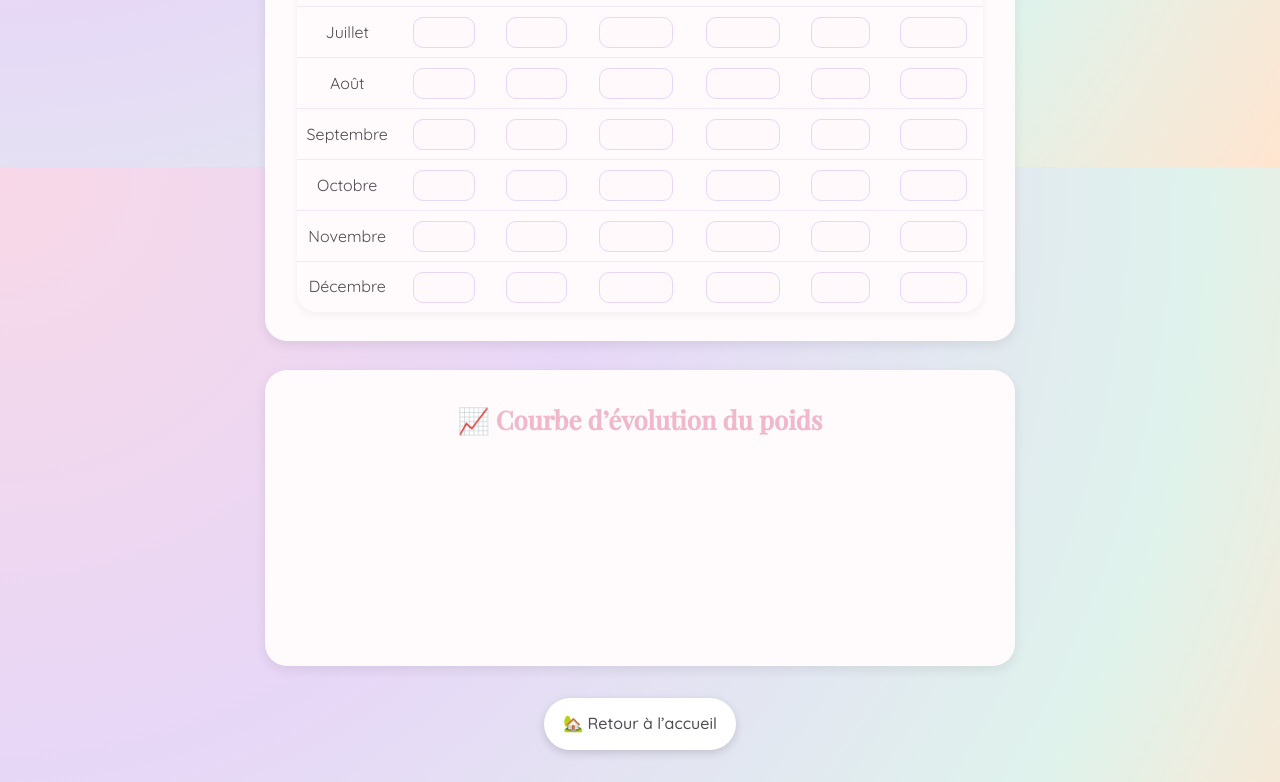
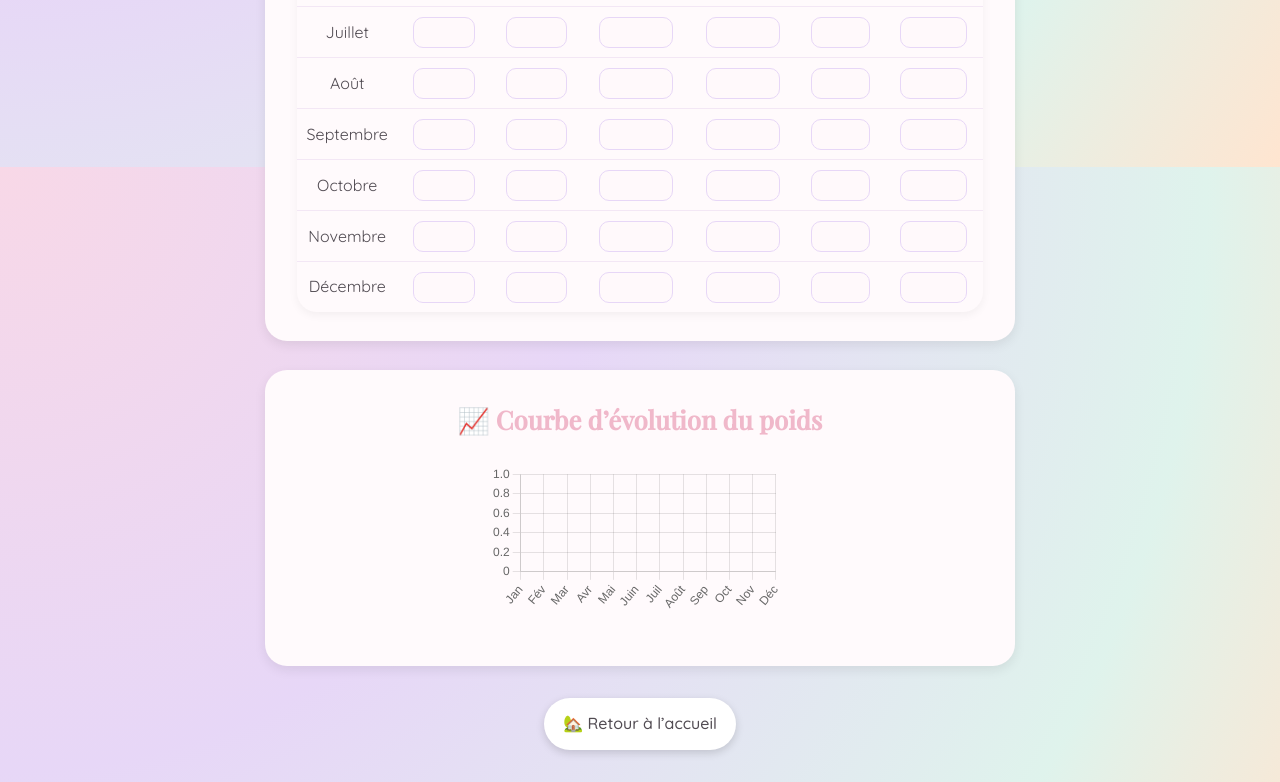
Before and after one commit to myriamortiz/thesafeplaceuniverse, a plain HTML site: page evolution.html in a window 1280 px wide. Shown: the part 633-1415 px from the top of the page. Drawn offline with nearby package versions, Linux system fonts and the light colour scheme.

Commit message:
Update evolution.html

```diff
--- a/evolution.html
+++ b/evolution.html
@@ -5,7 +5,6 @@
   <meta name="viewport" content="width=device-width, initial-scale=1.0">
   <title>📊 Évolution corporelle – The Safe Place Universe</title>
   <link rel="stylesheet" href="style-v2.css">
-  <script src="https://cdn.jsdelivr.net/npm/chart.js"></script>
 
   <style>
     /* 🎀 Harmonisation du tableau */
@@ -69,6 +68,9 @@
       margin-bottom: 1rem;
     }
   </style>
+
+  <!-- Charger Chart.js AVANT ton script -->
+  <script src="https://cdn.jsdelivr.net/npm/chart.js"></script>
 </head>
 
 <body>
@@ -122,23 +124,23 @@
     </nav>
   </main>
 
- <script src="https://cdn.jsdelivr.net/npm/chart.js"></script>
 
+  <!-- 🎀 SCRIPT FINAL 100% FONCTIONNEL -->
   <script>
     document.addEventListener("DOMContentLoaded", () => {
 
+      const chartCanvas = document.getElementById("weightChart");
+      let chart = null;
+
       const inputs = document.querySelectorAll("#progressTable input");
-  const chartCtx = document.getElementById("weightChart");
+      const saved = JSON.parse(localStorage.getItem("bodyProgress")) || {};
 
-  const savedData = JSON.parse(localStorage.getItem("bodyProgress")) || {};
-
-  // Ré-appliquer les valeurs sauvegardées
+      // Charger sauvegarde
       inputs.forEach((input, i) => {
-    input.value = savedData[i] || "";
-
+        input.value = saved[i] || "";
         input.addEventListener("input", () => {
-      savedData[i] = input.value;
-      localStorage.setItem("bodyProgress", JSON.stringify(savedData));
+          saved[i] = input.value;
+          localStorage.setItem("bodyProgress", JSON.stringify(saved));
           updateChart();
         });
       });
@@ -147,15 +149,19 @@ document.addEventListener("DOMContentLoaded", () => {
         const months = ["Jan", "Fév", "Mar", "Avr", "Mai", "Juin", "Juil", "Août", "Sep", "Oct", "Nov", "Déc"];
         const weights = [];
 
+        // lire la colonne Poids = cellule index 1
         document.querySelectorAll("#progressTable tbody tr").forEach(row => {
-      const poidsInput = row.cells[1].querySelector("input");
-      const weight = parseFloat(poidsInput.value);
-      weights.push(isNaN(weight) ? null : weight);
+          const val = parseFloat(row.cells[1].querySelector("input").value);
+          weights.push(Number.isFinite(val) ? val : null);
         });
 
-    if (window.weightChart) window.weightChart.destroy();
+        // Détruire l'ancien graphique si besoin
+        if (chart && typeof chart.destroy === "function") {
+          chart.destroy();
+        }
 
-    window.weightChart = new Chart(chartCtx, {
+        // Créer nouveau graphique
+        chart = new Chart(chartCanvas, {
           type: "line",
           data: {
             labels: months,
@@ -169,12 +175,17 @@ document.addEventListener("DOMContentLoaded", () => {
             }]
           },
           options: {
-        plugins: { legend: { display: false } }
+            plugins: { legend: { display: false } },
+            scales: {
+              y: { beginAtZero: false }
+            }
           }
         });
       }
 
       updateChart();
-
     });
   </script>
+
+</body>
+</html>
```
Lines whose indentation alone changed are shown as unchanged.
